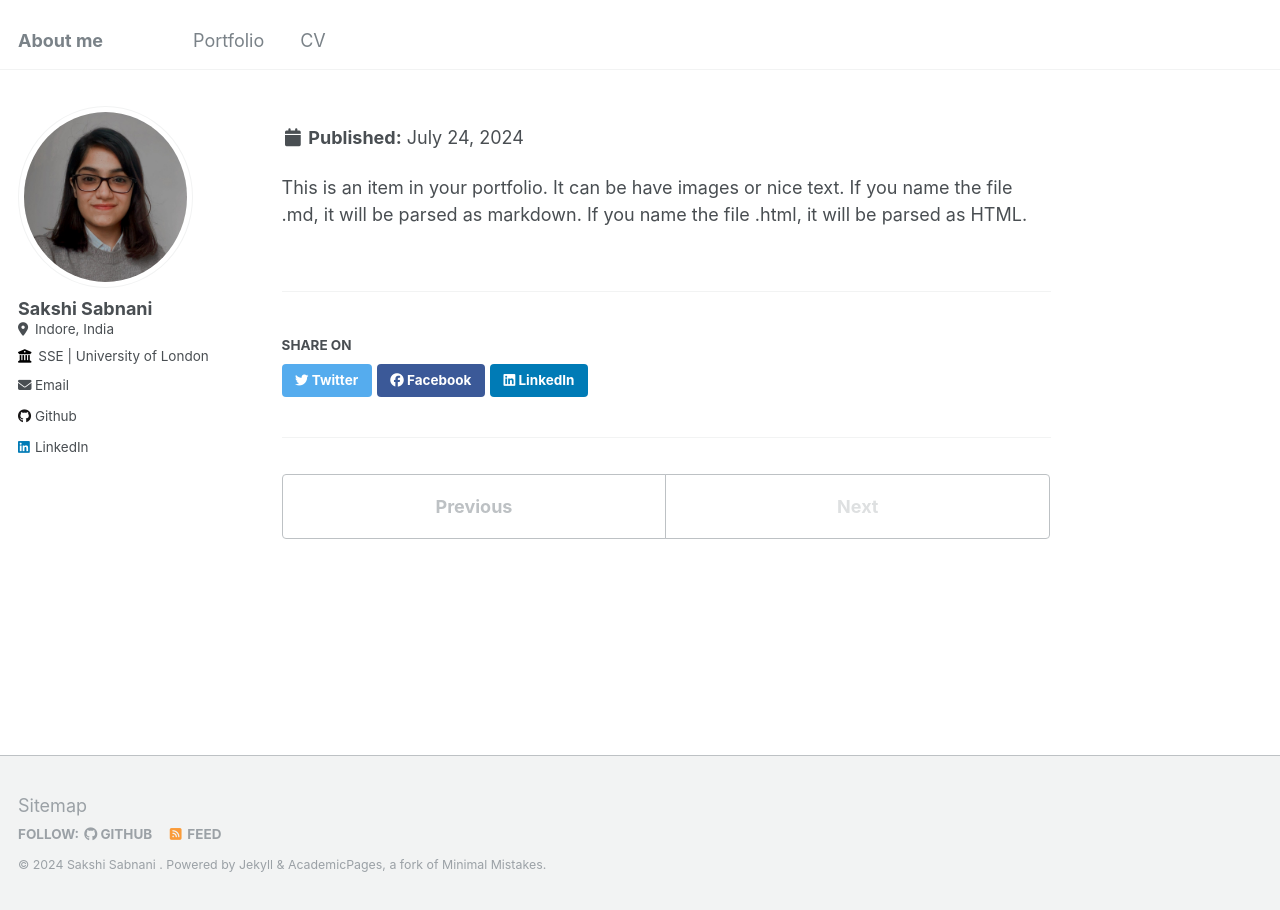
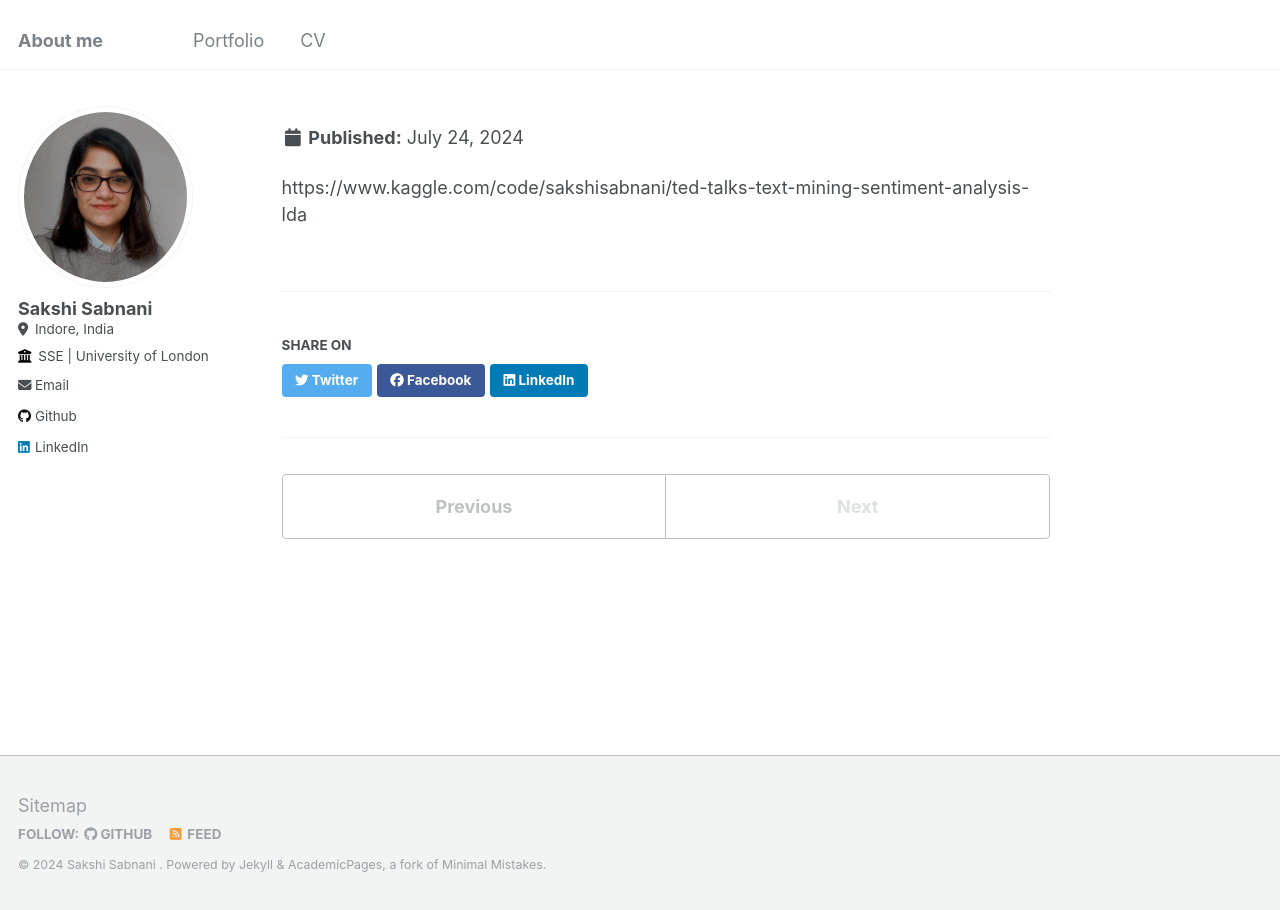
Before and after one commit to sakshisabnani/sakshisabnani.github.io, a Jekyll site: the page built from _portfolio/portfolio-2.html, in a window 1280 px wide. Built offline with Jekyll 4.4.1, drawn with Linux system fonts in a browser that asks for light colours.

Commit message:
Update portfolio-2.html

```diff
--- a/_portfolio/portfolio-2.html
+++ b/_portfolio/portfolio-2.html
@@ -1,21 +1,12 @@
 ---
-title: "[Project 1: Data Analytics - Google Certification Capstone](https://www.kaggle.com/sakshisabnani/google-data-analytics-capstone-bellabeat/notebook)"
-excerpt: "-This was a capstone project from the Google Data Analytics Professional Certification (Coursera).
-- Worked on a problem statement for a wellness company – Bellabeat
-- Analysed Fit-Bit smart watch dataset to identify user patterns and used that to provide recommendations about market strategy.
-
-<img src="/images/google4.png" width="700" height="500">"
-
-
-title: "[Project 2: Ted Talks - Text Mining, Sentiment Ananlysis, Topic modelling (LDA)](https://www.kaggle.com/sakshisabnani/ted-talks-text-mining-sentiment-analysis-lda)"
-excerpt: "- Cleaned and prepared Ted Talks data for talks published in the year 2006-2020 for analysis.
-- Carried out basic EDA, followed by Text Mining, Sentiment Analysis using Bing, Afinn and NRC lexicon.
-- Carried out topic modelling to identify topics for the complete ted talks data as well as a subset of data for talks by speakers who were Economists.
+title: "Ted Talks - Text Mining, Sentiment Ananlysis, Topic modelling (LDA)"
+excerpt: "Cleaned and prepared a Ted Talk script dataset for analysis and topic modelling using Latent Dirichlet Allocation
 <p float="left">
   <img src="/images/treemap.png" width="550" height="400"/>
   <img src="/images/text1.png" width="400"/>
 </p>"
+
 collection: portfolio
 ---
 
-This is an item in your portfolio. It can be have images or nice text. If you name the file .md, it will be parsed as markdown. If you name the file .html, it will be parsed as HTML.
+https://www.kaggle.com/code/sakshisabnani/ted-talks-text-mining-sentiment-analysis-lda
```
